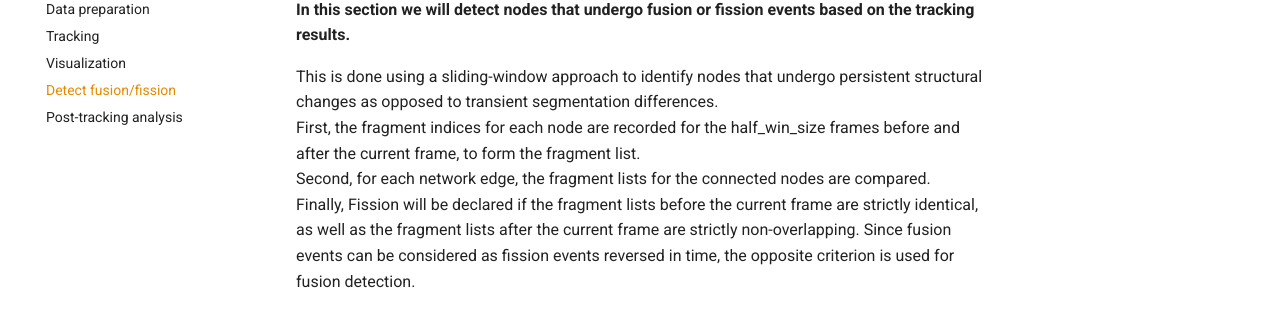
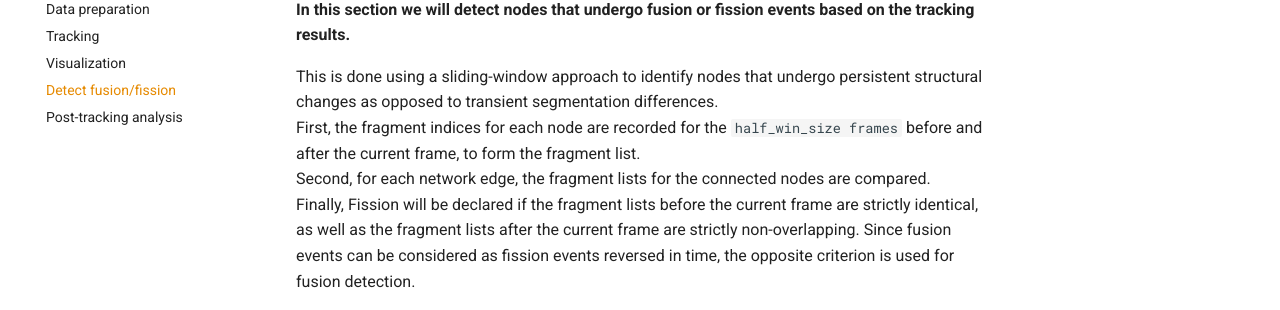
Before and after one commit to pylattice/MitoTNT, an MkDocs documentation site: the page built from docs/5_detect_remodeling.md, in a window 1280 px wide and 900 px high. Shown: the part 183-493 px from the top of the window. Built offline with MkDocs 1.6.1 and Material for MkDocs 9.7.7, drawn with Linux system fonts in a browser that asks for light colours.

```diff
--- a/docs/5_detect_remodeling.md
+++ b/docs/5_detect_remodeling.md
@@ -2,7 +2,7 @@
 **In this section we will detect nodes that undergo fusion or fission events based on the tracking results.**
 
 This is done using a sliding-window approach to identify nodes that undergo persistent structural changes as opposed to transient segmentation differences.
-First, the fragment indices for each node are recorded for the half_win_size frames before and after the current frame, to form the fragment list.
+First, the fragment indices for each node are recorded for the `half_win_size frames` before and after the current frame, to form the fragment list.
 Second, for each network edge, the fragment lists for the connected nodes are compared.
 Finally, Fission will be declared if the fragment lists before the current frame are strictly identical, as well as the fragment lists after the current frame are strictly non-overlapping.
 Since fusion events can be considered as fission events reversed in time, the opposite criterion is used for fusion detection.
```
